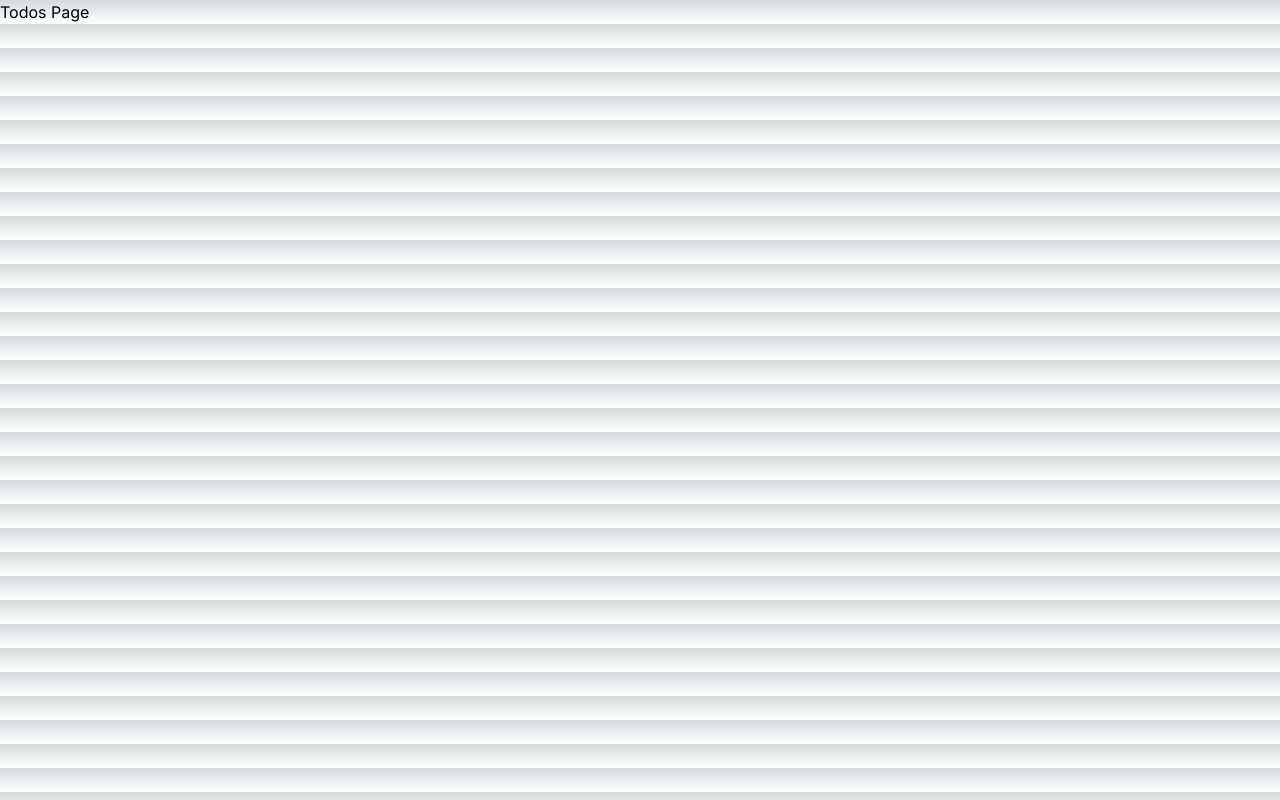
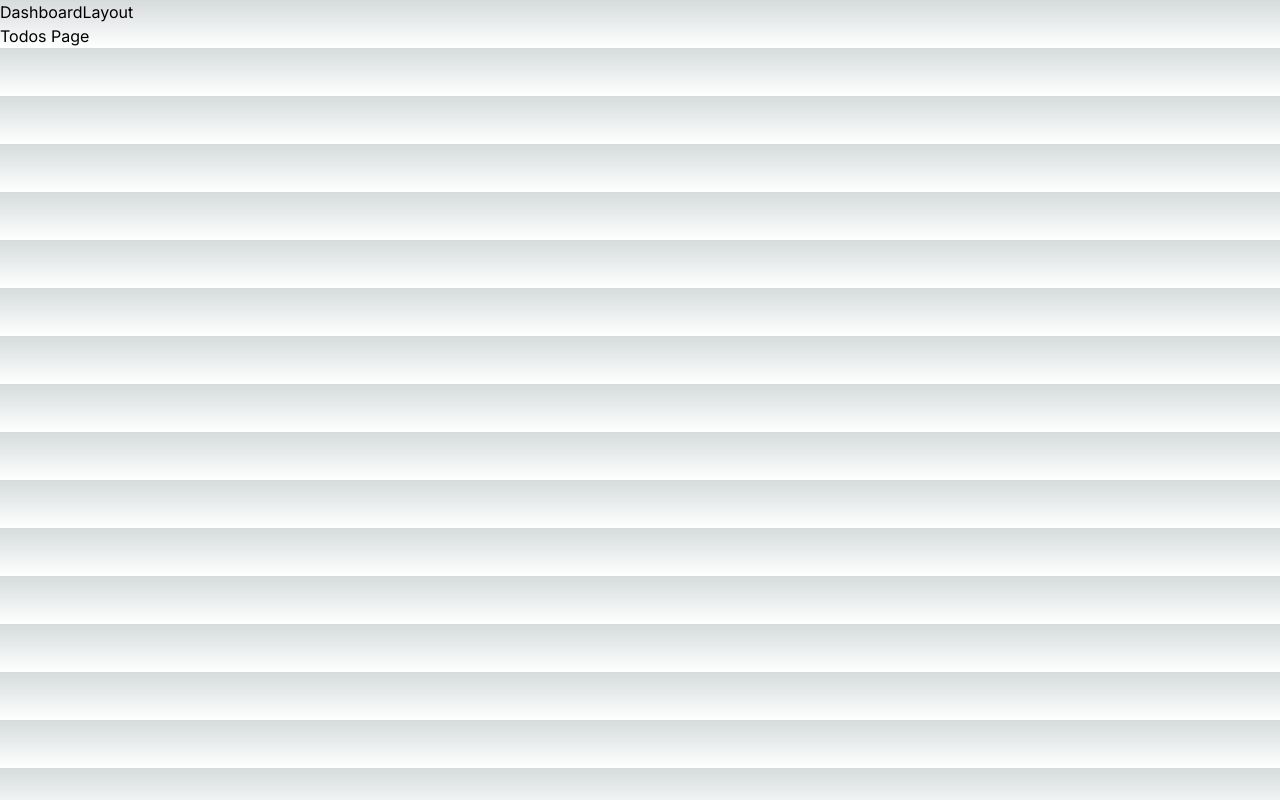
Before and after one commit to tuchaVshortah/intro-v3-app, a Next.js app: page /todos in a window 1280 px wide. Built offline with nearby package versions, Linux system fonts and the light colour scheme.

Commit message:
add a dashboard layout

```diff
--- /dev/null
+++ b/app/(dashboard)/layout.tsx
@@ -0,0 +1,16 @@
+import React from 'react'
+
+const DashboardLayout = ({
+  children,
+}: {
+  children: React.ReactNode
+}) => {
+  return (
+    <div>
+      <h1>DashboardLayout</h1>
+      <div>{children}</div>
+    </div>
+  )
+}
+
+export default DashboardLayout
```
